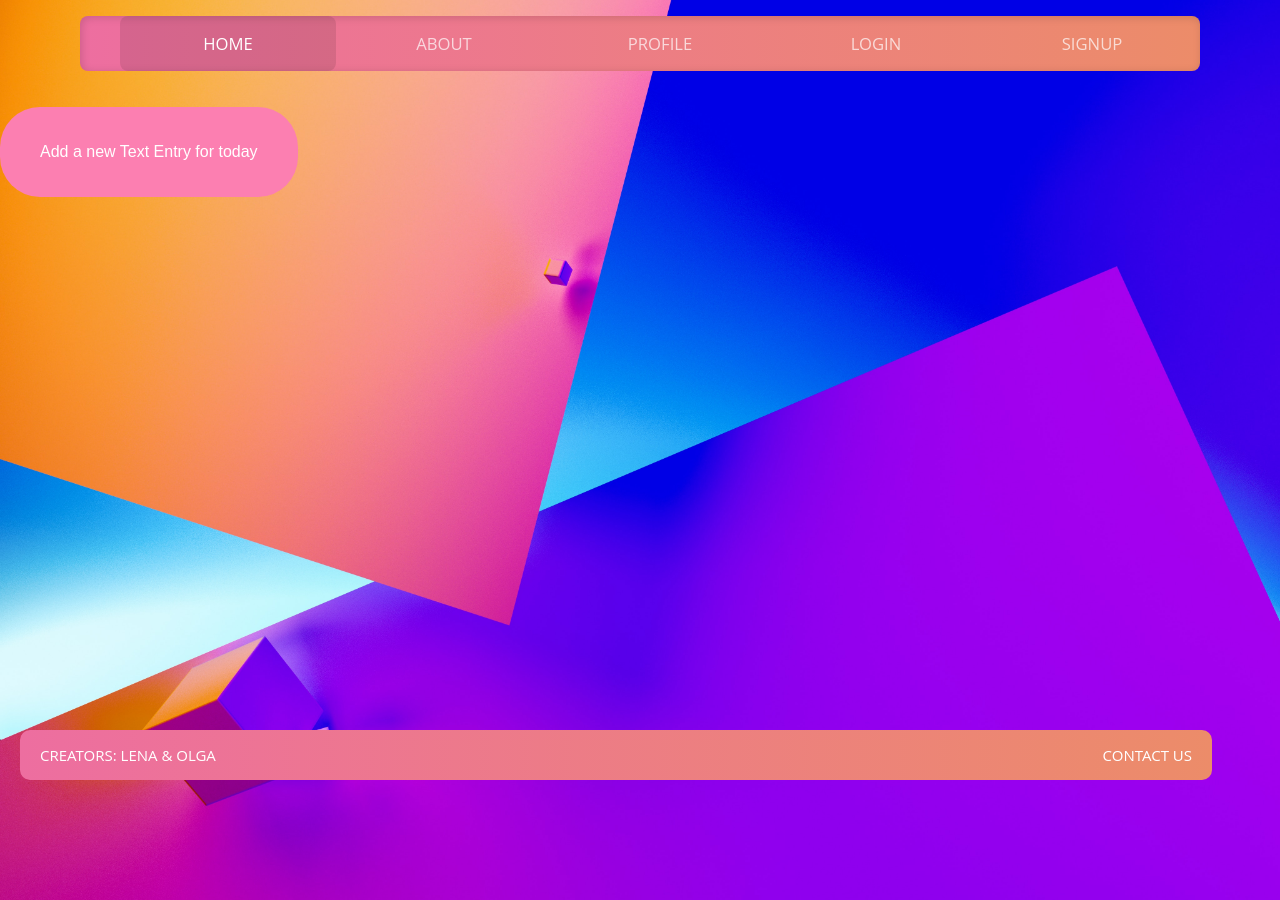
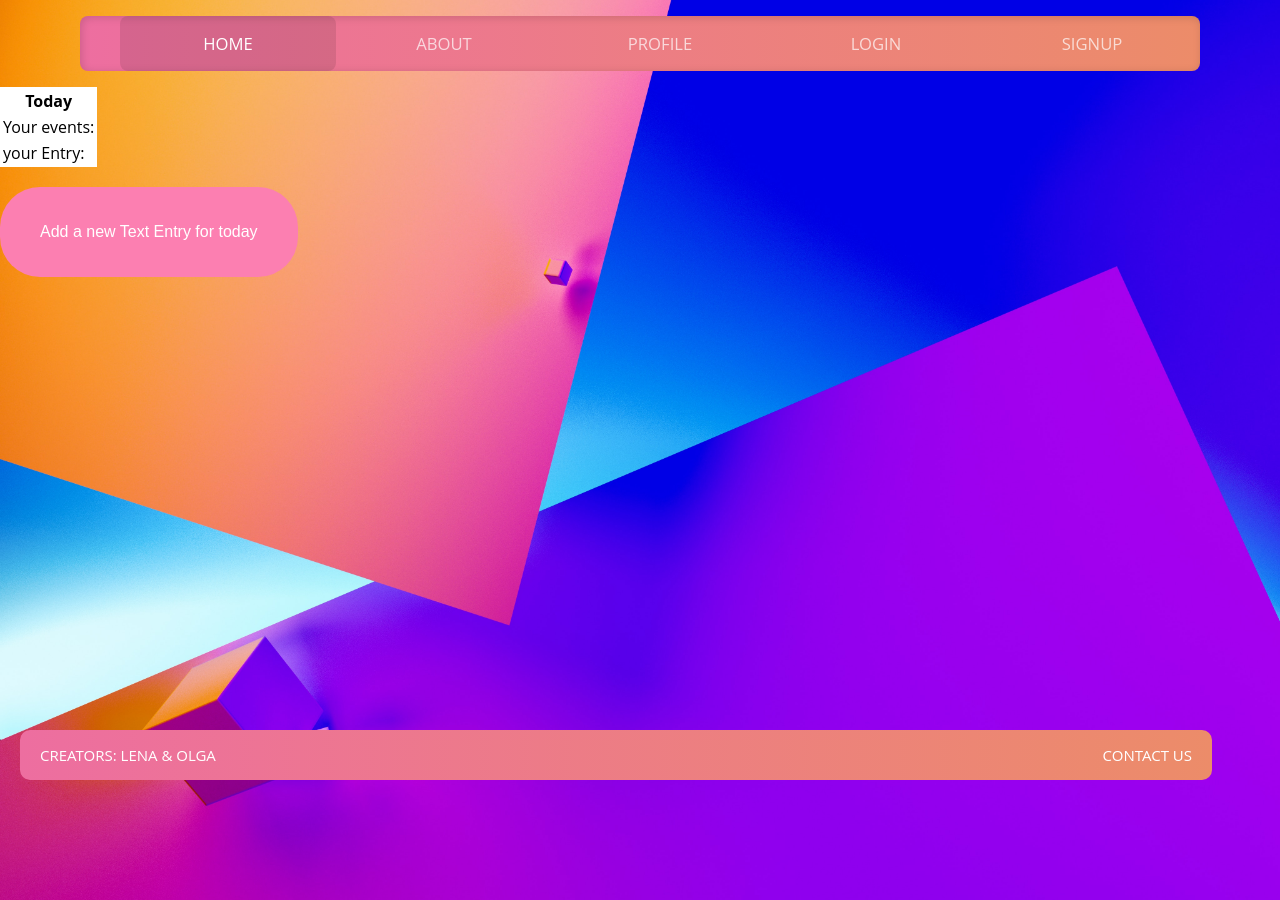
Before and after one commit to lenaimdahl/fun-fair-frontend, a React (Create React App) app: page /day-view in a window 1280 px wide. Built offline with nearby package versions, Linux system fonts and the light colour scheme.

Commit message:
added simple table

```diff
--- a/src/component/NewText.jsx
+++ b/src/component/NewText.jsx
@@ -34,7 +34,9 @@ function NewText() {
         <form onSubmit={handleAddText}>
           <label>text:</label>
           <input type="text" name="text" value={text} onChange={handleText} />
-          <button type="submit">Add!</button>
+          <button className="button" type="submit">
+            Add!
+          </button>
         </form>
       </div>
     </div>
--- a/src/css/calendar.css
+++ b/src/css/calendar.css
@@ -0,0 +1,4 @@
+table {
+  background-color: white;
+  color: black;
+}
--- a/src/pages/DayView.jsx
+++ b/src/pages/DayView.jsx
@@ -17,7 +17,17 @@ function DayView() {
 
   return (
     <div>
-      <div></div>
+      <table>
+        <tr>
+          <th>Today</th>
+        </tr>
+        <tr>
+          <td>Your events:</td>
+        </tr>
+        <tr>
+          <td>your Entry:</td>
+        </tr>
+      </table>
       {!showTextSection && (
         <button className="button" onClick={handleAddTextClick}>
           <p>Add a new Text Entry for today</p>
```
